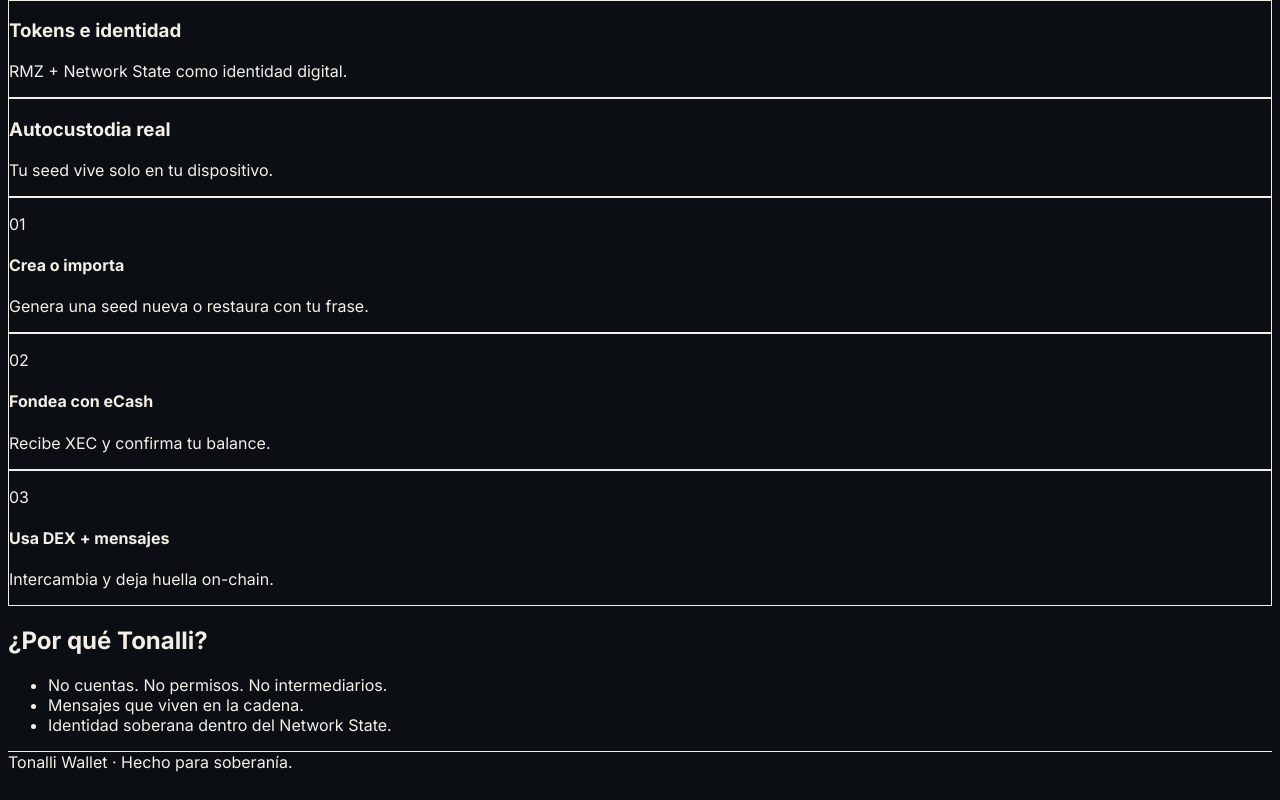
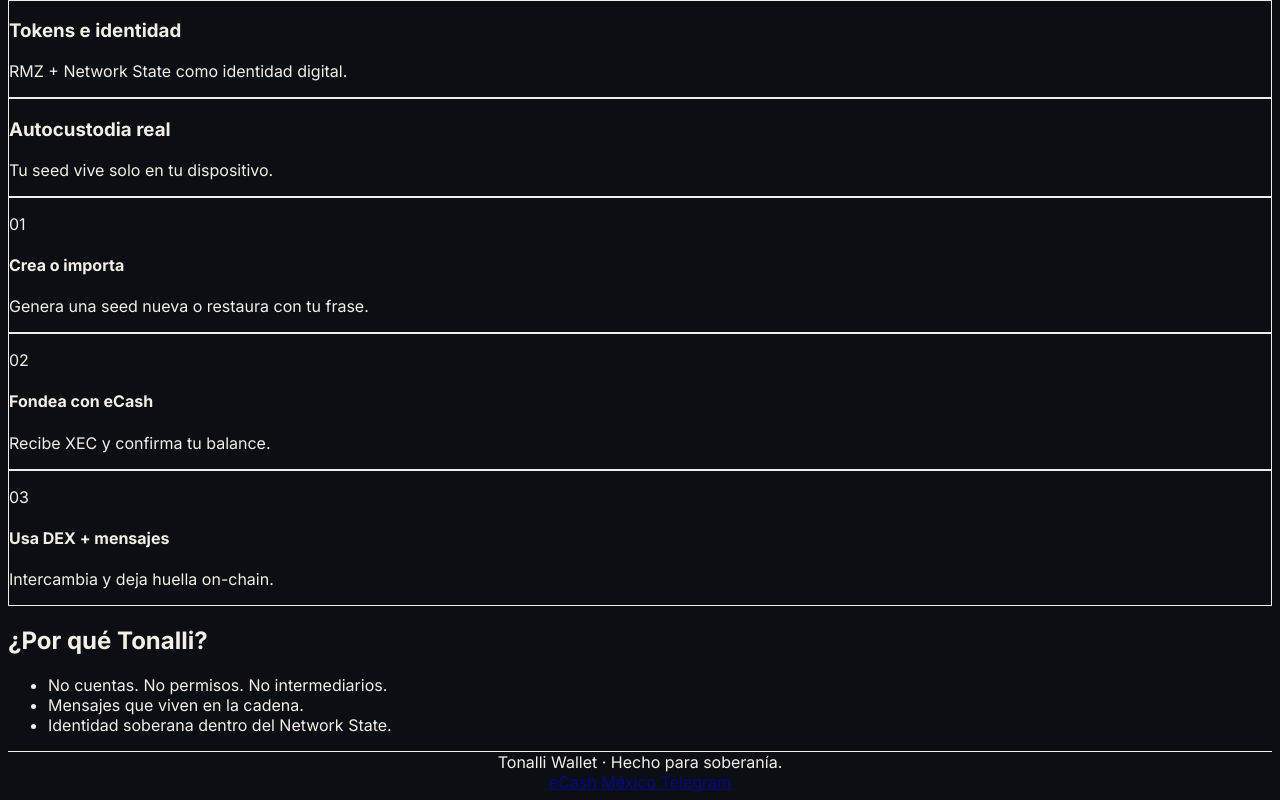
Before and after one commit to XolosRMZ/tonalli-landing, a Next.js app: page / in a window 1280 px wide. Shown: the part 960-1760 px from the top of the page. Built offline with nearby package versions, Linux system fonts and the light colour scheme.

Commit message:
Add subtle Telegram link to landing footer

```diff
--- a/src/components/LandingContent.tsx
+++ b/src/components/LandingContent.tsx
@@ -130,8 +130,18 @@ export default function LandingContent() {
       </section>
 
       <footer className="border-t border-border/40 bg-obsidian">
-        <div className="mx-auto max-w-6xl px-6 py-10 text-sm text-ash sm:px-8">
-          <span className="text-bone/80">Tonalli Wallet</span> · {strings.footer}
+        <div className="mx-auto flex max-w-6xl flex-col items-center justify-between gap-4 px-6 py-10 text-sm text-ash sm:flex-row sm:px-8">
+          <div>
+            <span className="text-bone/80">Tonalli Wallet</span> · {strings.footer}
+          </div>
+          <a
+            href="https://t.me/ecashmx"
+            target="_blank"
+            rel="noopener noreferrer"
+            className="opacity-50 transition-opacity hover:opacity-100"
+          >
+            eCash México Telegram
+          </a>
         </div>
       </footer>
     </main>
```
